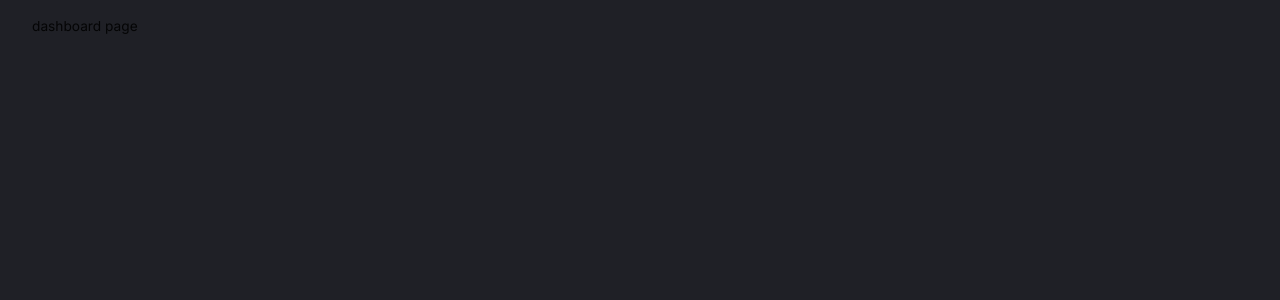
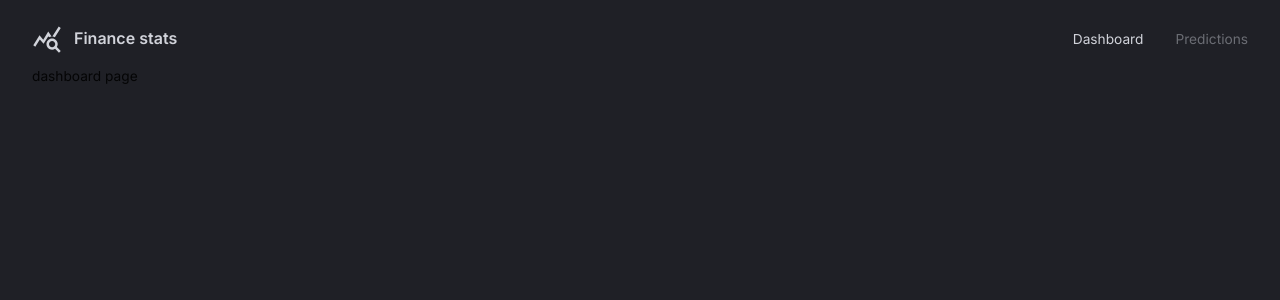
Before and after one commit to methaveelu/Mern-finance-dashboard, a React (Vite) app in the folder client/: page / in a window 1280 px wide. Shown: the top 300 px of the page. Built offline with nearby package versions, Linux system fonts and the light colour scheme.

Commit message:
nav bar css

```diff
--- a/client/src/App.tsx
+++ b/client/src/App.tsx
@@ -18,6 +18,7 @@
             <CssBaseline/>
             {/* rem is a gd way to set the padding  */}
             <Box width ='%100' height ='%100' padding = '1rem 2rem 4rem 2rem'>
+            <Navbar/>
             <Routes>
               <Route path='/' element= {<div>dashboard page</div>}/>
               <Route path='/predictions' element= {<div>predictions page</div>}/>
--- /dev/null
+++ b/client/src/components/FlexBetween.tsx
@@ -0,0 +1,12 @@
+//need to reuse flex between css properties very often. hence this file is required
+
+import { Box } from "@mui/material";
+import { styled } from "@mui/system";
+
+const FlexBetween = styled(Box)({
+    display:'flex',
+    justifyContent: 'space-between',
+    alignItems:'center',
+})
+
+export default FlexBetween
--- /dev/null
+++ b/client/src/scenes/navbar/index.tsx
@@ -0,0 +1,47 @@
+import FlexBetween from '@/components/FlexBetween';
+import {useState} from 'react';
+import {Link} from 'react-router-dom';
+import {Box, Typography, useTheme} from '@mui/material';
+import QueryStatsIcon from '@mui/icons-material/QueryStats';
+
+type Props = {}
+
+const Navbar = (props: Props) => {
+
+    const {palette} = useTheme();
+    const [selected, setSelected] = useState("dashboard");
+  return (
+    <div>
+        <FlexBetween mb="0.25rem" p="0.5rem 0rem" color={palette.grey[300]} >
+        {/* LEFT SIDE */}
+            <FlexBetween gap="0.75rem">
+                <QueryStatsIcon sx={{fontSize: "30px"}}/>
+                <Typography variant='h4' fontSize='16px'>
+                    Finance stats
+                </Typography>
+            </FlexBetween>
+        {/* RIght SIDE */}
+            <FlexBetween gap="2rem">
+             <Box sx={{"&:hover": {color: palette.primary[100]}}}>
+                <Link
+                    to="/"
+                    onClick={()=> setSelected("dashboard")}
+                    style={{color:selected=== "dashboard"? "inherit": palette.grey[700],textDecoration:'inherit',}}>
+                    Dashboard
+                </Link>
+             </Box>
+             <Box sx={{"&:hover": {color: palette.primary[100]}}}>
+                <Link
+                    to="/predictions"
+                    onClick={()=> setSelected("predictions")}
+                    style={{color:selected=== "predictions"? "inherit": palette.grey[700],textDecoration:'inherit',}}>
+                    Predictions
+                </Link>
+             </Box>
+
+            </FlexBetween>
+            </FlexBetween>
+    </div>
+  )
+}
+export default Navbar
```
